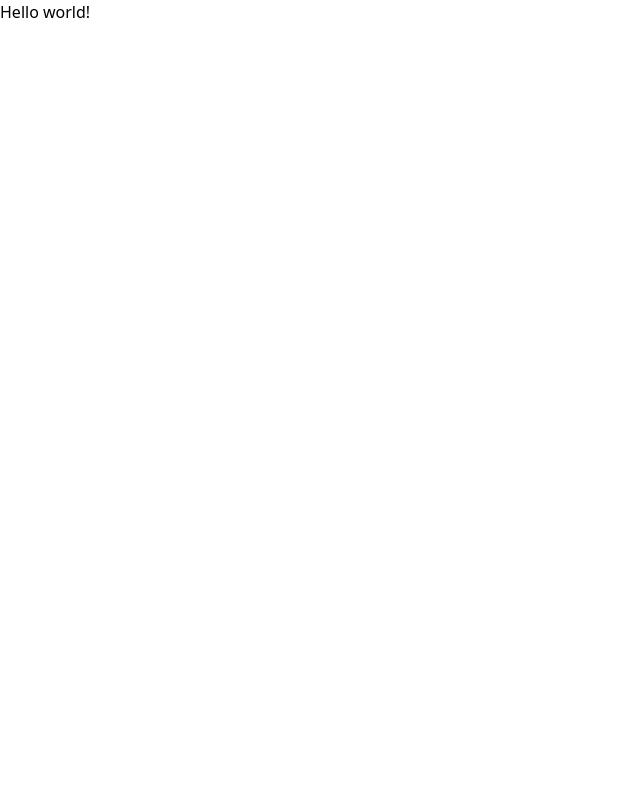
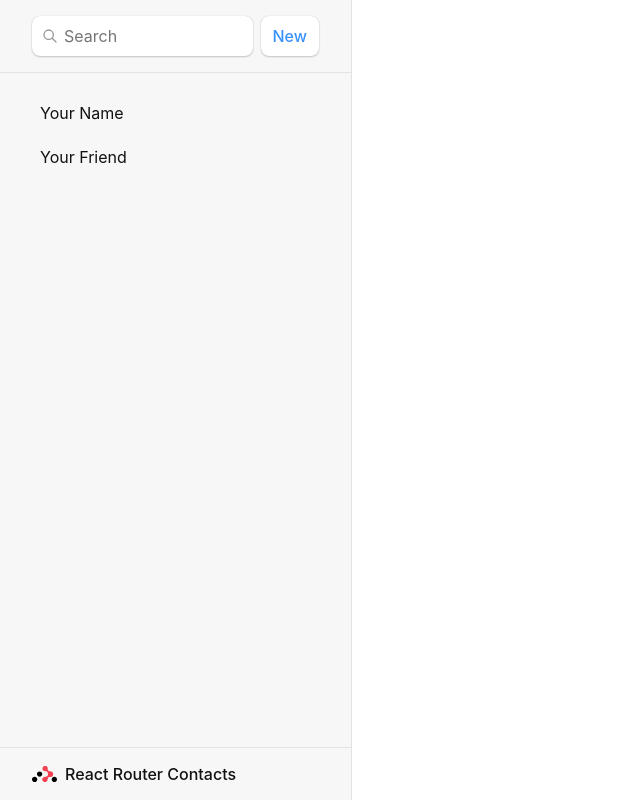
Before and after one commit to kimitaWanjohi/math-magician, a React (Vite) app: page / in a window 1280 px wide. Shown: the whole page, without its empty margins (0-640 px from the left). Built offline with nearby package versions, Linux system fonts and the light colour scheme.

Commit message:
root of contact pages

```diff
--- a/src/main.jsx
+++ b/src/main.jsx
@@ -4,12 +4,13 @@
   createBrowserRouter,
   RouterProvider,
 } from "react-router-dom";
-import "./index.css";
+import "./App.css";
+import Root from './routes/root.jsx';
 
 const router = createBrowserRouter([
   {
     path: "/",
-    element: <div>Hello world!</div>,
+    element: <Root />,
   },
 ]);
 
--- /dev/null
+++ b/src/routes/root.jsx
@@ -0,0 +1,43 @@
+export default function Root() {
+  return (
+    <>
+      <div id="sidebar">
+        <h1>React Router Contacts</h1>
+        <div>
+          <form id="search-form" role="search">
+            <input
+              id="q"
+              aria-label="Search contacts"
+              placeholder="Search"
+              type="search"
+              name="q"
+            />
+            <div
+              id="search-spinner"
+              aria-hidden
+              hidden={true}
+            />
+            <div
+              className="sr-only"
+              aria-live="polite"
+            ></div>
+          </form>
+          <form method="post">
+            <button type="submit">New</button>
+          </form>
+        </div>
+        <nav>
+          <ul>
+            <li>
+              <a href={`/contacts/1`}>Your Name</a>
+            </li>
+            <li>
+              <a href={`/contacts/2`}>Your Friend</a>
+            </li>
+          </ul>
+        </nav>
+      </div>
+      <div id="detail"></div>
+    </>
+  );
+}
```
